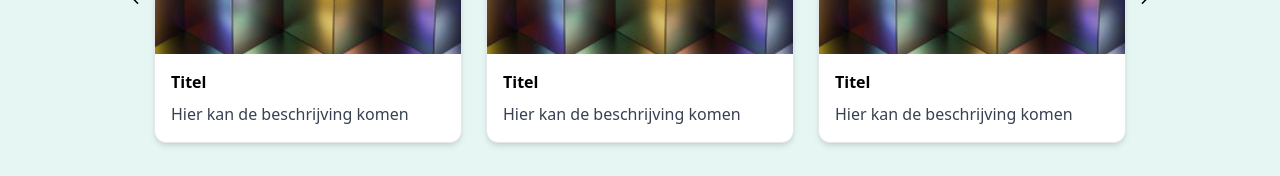
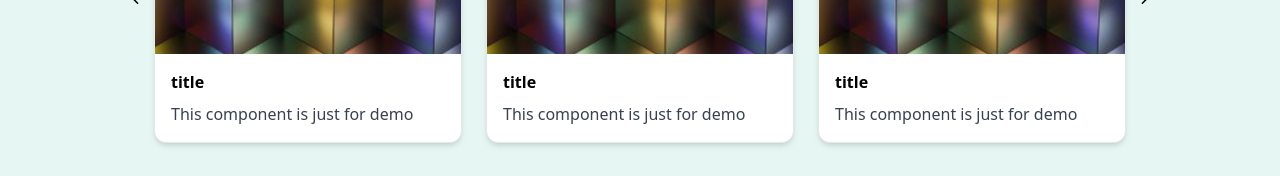
Before and after one commit to satyamgcode/vueprime-carousel, a Vue app: page / in a window 1280 px wide. Shown: the part 307-483 px from the top of the page. Built offline with nearby package versions, Linux system fonts and the light colour scheme.

Commit message:
fix head

```diff
--- a/src/App.vue
+++ b/src/App.vue
@@ -48,8 +48,8 @@
                 class="w-full h-[200px] object-cover"
               />
               <div class="p-4">
-                <h3 class="font-bold mb-2">Titel</h3>
-                <p class="text-gray-700">Hier kan de beschrijving komen</p>
+                <h3 class="font-bold mb-2">title</h3>
+                <p class="text-gray-700">This component is just for demo</p>
               </div>
             </div>
           </div>
```
